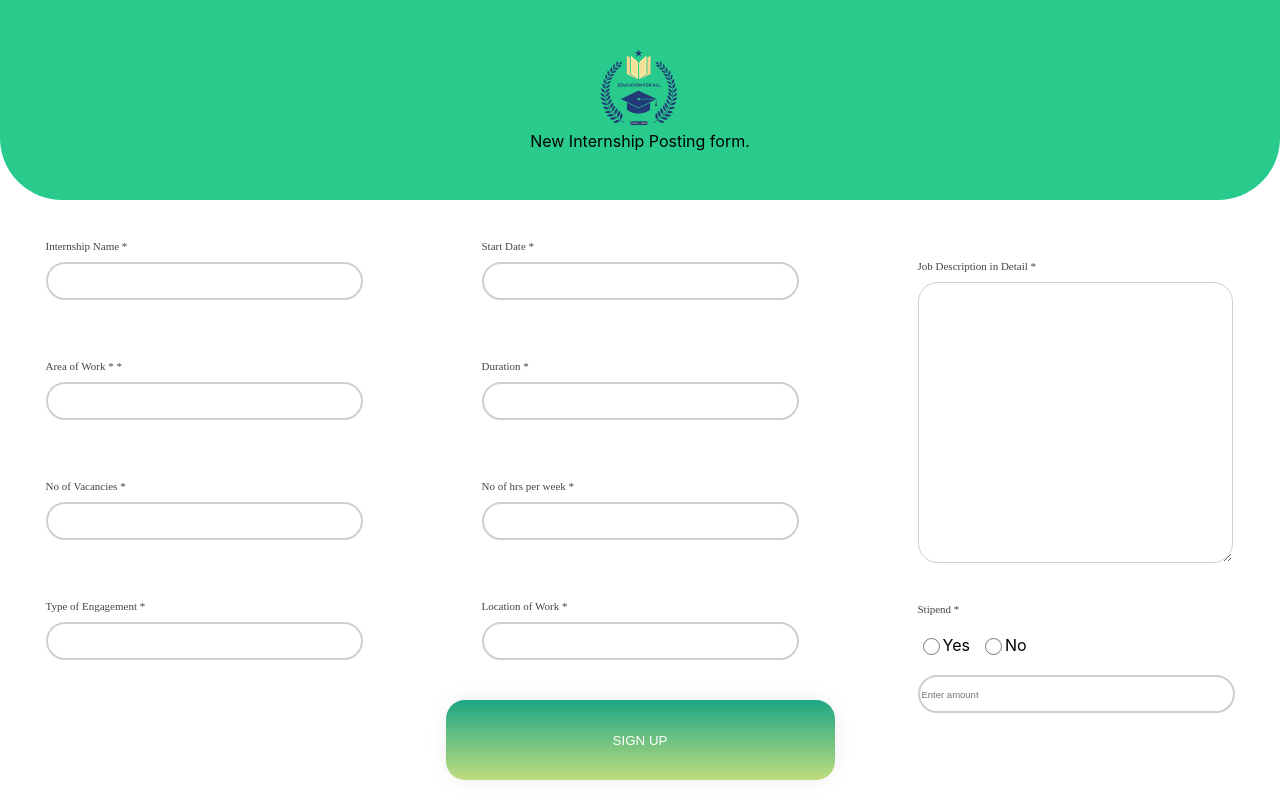
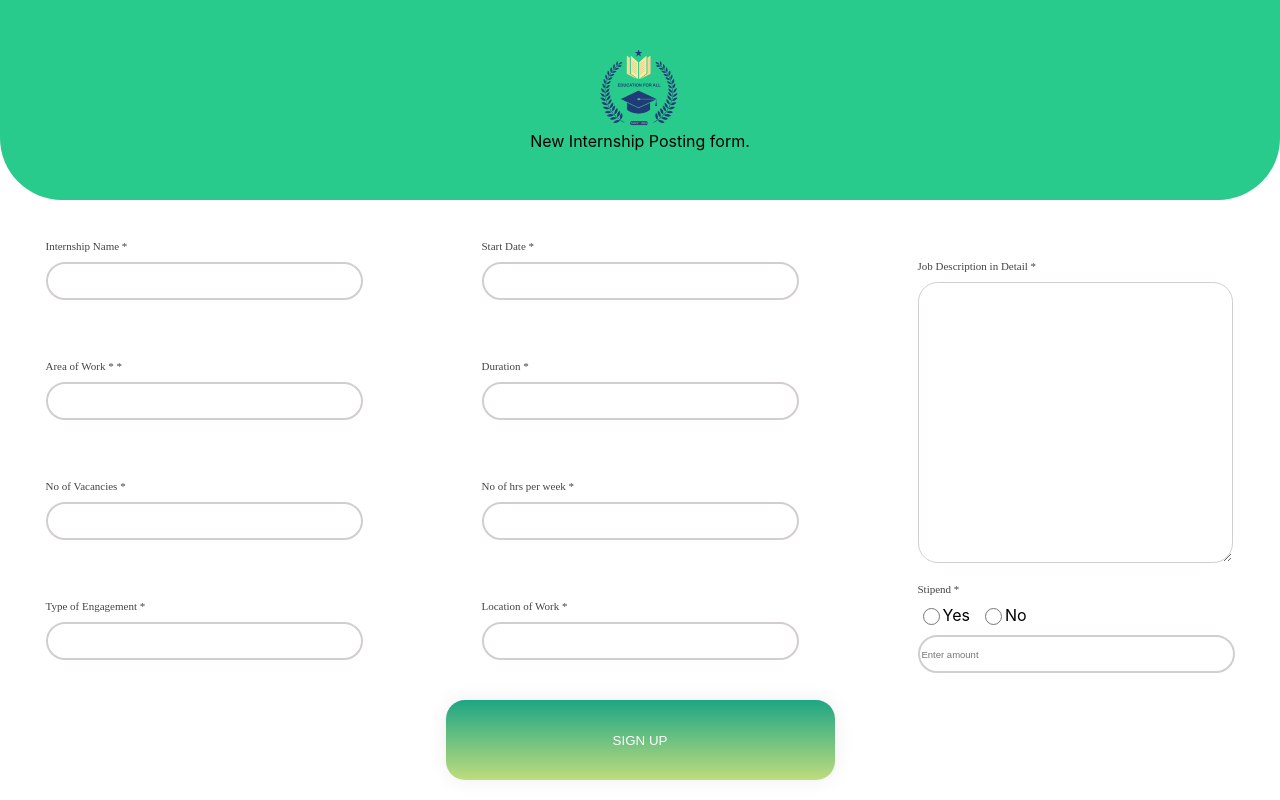
Before and after one commit to matrolat/IconnectI, a React (Create React App) app in the folder client/: page /Intern_Posting in a window 1280 px wide. Built offline with nearby package versions, Linux system fonts and the light colour scheme.

Commit message:
Update Intern_Posting.jsx

```diff
--- a/client/src/Pages/Intern_Posting.jsx/Intern_Posting.jsx
+++ b/client/src/Pages/Intern_Posting.jsx/Intern_Posting.jsx
@@ -206,7 +206,7 @@
               </div>
           </div>
           <div className={classes.right}>
-              <div className={classes.rightinpContainer} style={{height:800,marginBottom:40}}>
+              <div className={classes.rightinpContainer} style={{height:800,marginBottom:20}}>
                   <div className={classes.head}
                   // style={{marginBottom:30}}
                   >Job Description in Detail *</div>
@@ -221,8 +221,8 @@
               </div>
               <div className={classes.rightinpContainer}
               style={{marginTop:0}}>
-                  <div className={classes.head} >Stipend *</div>
-                  <div style={{display:"flex",alignItems:"center",margin:20,marginLeft:0}}>
+                  <div className={classes.head} style={{marginBottom:0}} >Stipend *</div>
+                  <div style={{display:"flex",alignItems:"center",margin:20,marginLeft:0,marginTop:10,marginBottom:10}}>
                       <input
                       className={classes.radio}
                       type="radio"
```
